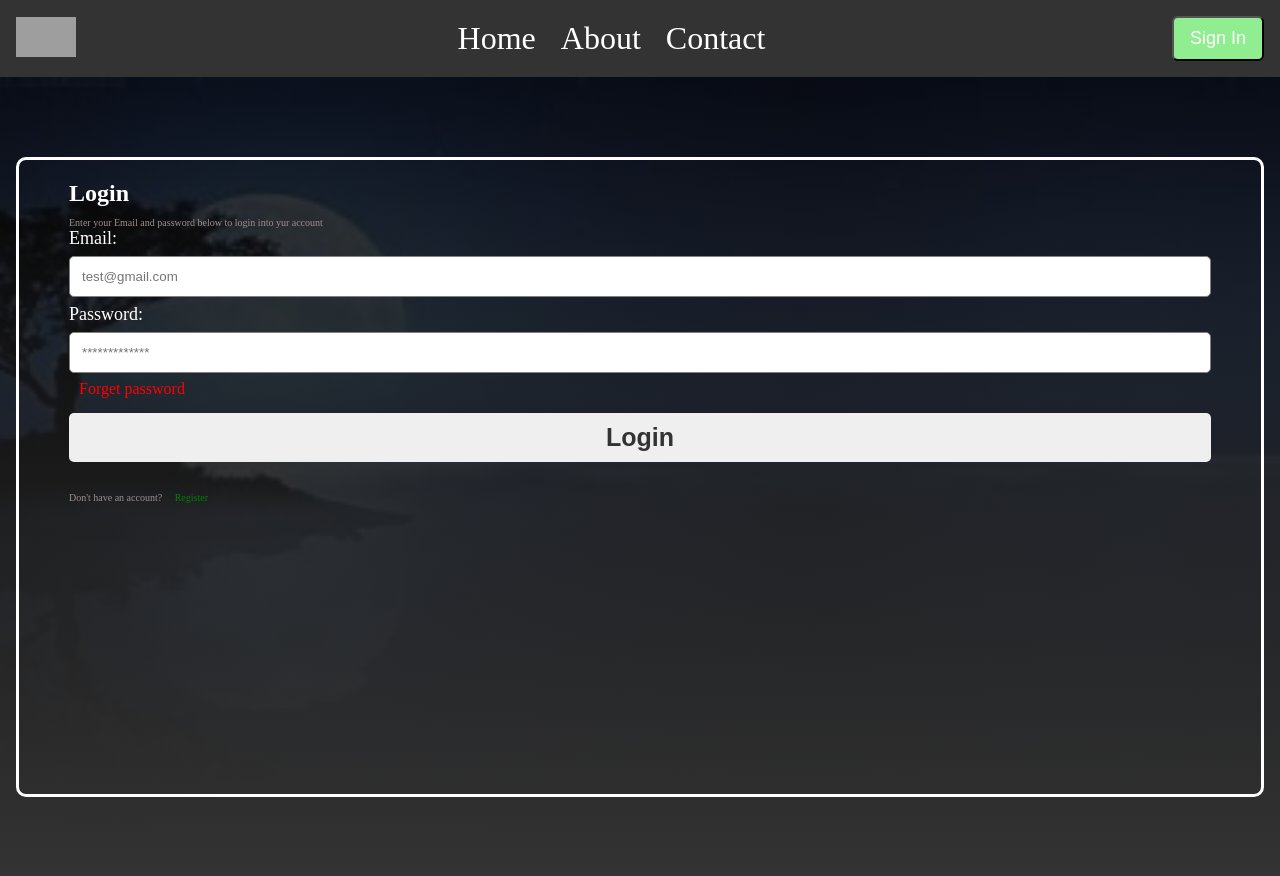
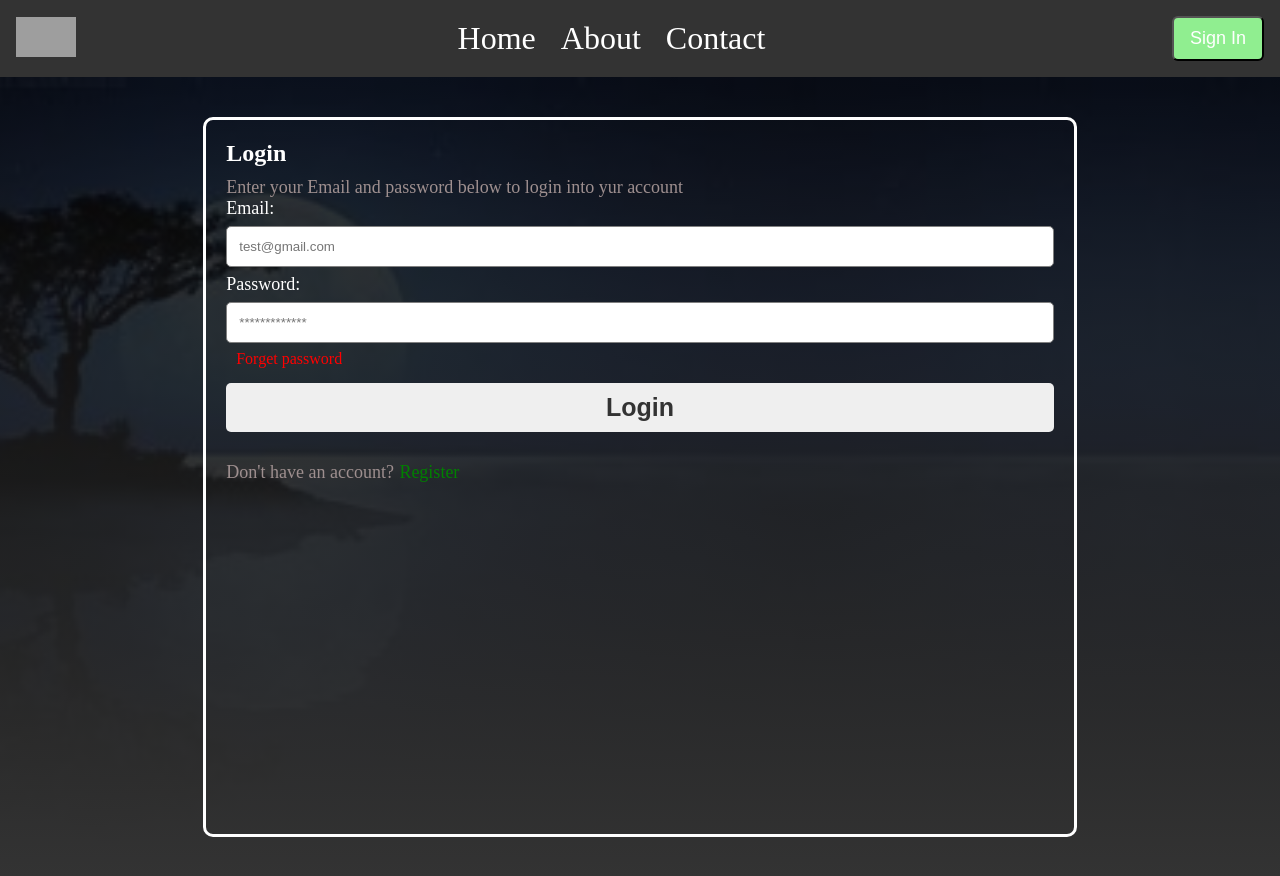
Before and after one commit to mankind4dev/login-validation-tech4dev, a React (Vite) app: page /login in a window 1280 px wide. Built offline with nearby package versions, Linux system fonts and the light colour scheme; grey boxes are pictures that could not be loaded.

Commit message:
Auth validation style update

```diff
--- a/src/index.css
+++ b/src/index.css
@@ -53,7 +53,8 @@ header button {
     url(./assets/bg8.jpg);
   background-size: cover;
   background-position: center;
-  height: 100vh;
+  height: 100%;
+  width: 100%;
 }
 .container2 {
   display: flex;
@@ -65,6 +66,7 @@ header button {
   background-size: cover;
   background-position: center;
   height: 100vh;
+  width: 100%;
 }
 
 .reg h1 {
@@ -95,10 +97,10 @@ header button {
   flex-direction: column;
   align-self: center;
   border: 3px solid #fff;
-  padding: 10px 50px;
+  padding: 10px 20px;
   border-radius: 10px;
-  height: 80vh;
-  width: 100%;
+  height: 90vh;
+  width: 70%;
 }
 
 
@@ -148,7 +150,7 @@ header button {
   color: rgb(158, 143, 143);
 }
 .reg2 p {
-  font-size: 10px;
+  font-size: 18px;
   color: rgb(158, 143, 143);
 }
 
@@ -156,6 +158,12 @@ header button {
   color: green;
   white-space: nowrap;
   margin-left: 10px;
+  text-decoration: none;
+}
+.reg2 .acct a{
+  color: green;
+  white-space: nowrap;
+  margin-left: 1px;
   text-decoration: none;
 }
 .reg .regLink:hover {
@@ -287,8 +295,15 @@ section .row input {
   .container > .reg {
     padding: 0px 10px;
   }
+  .container2 > .reg2 {
+    padding: 0px 10px;
+  }
 
   .container .reg {
+    width: 80%;
+    height: 100%;
+  }
+  .container2 .reg2 {
     width: 80%;
     height: 100%;
   }
@@ -311,9 +326,23 @@ section .row input {
     width: 80%;
     height: 100%;
   }
+  .container2 .reg2 {
+    padding: 0px 10px;
+    width: 100%;
+    height: 100%;
+  }
 
   .reg p {
     font-size: 1rem;
+  }
+
+  .reg2 .acct {
+    white-space: nowrap;
+    font-size: 1rem;
+  }
+
+  .reg2 a{
+    margin-left: 5px;
   }
 
   .reg > .acct {
```
